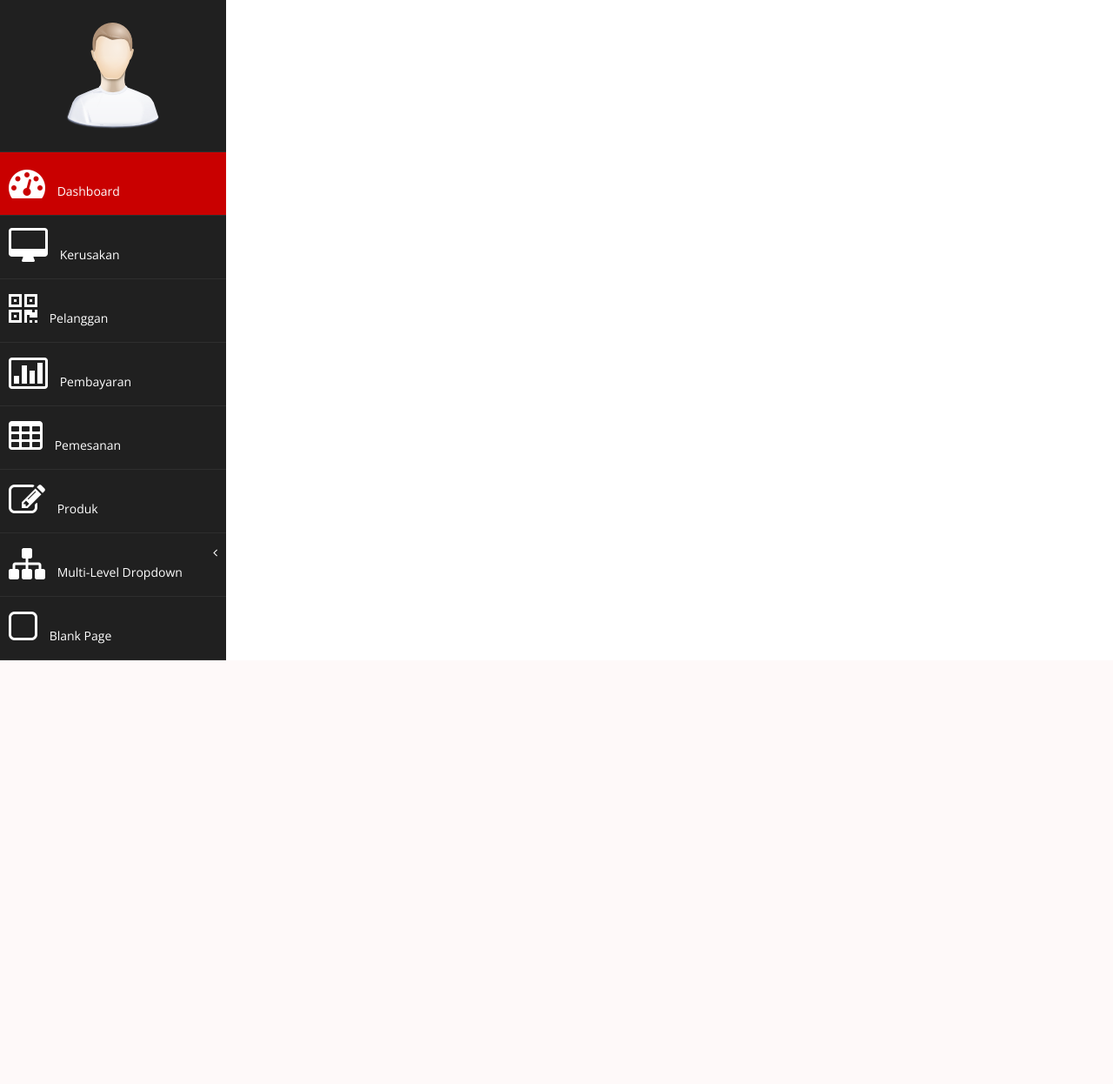
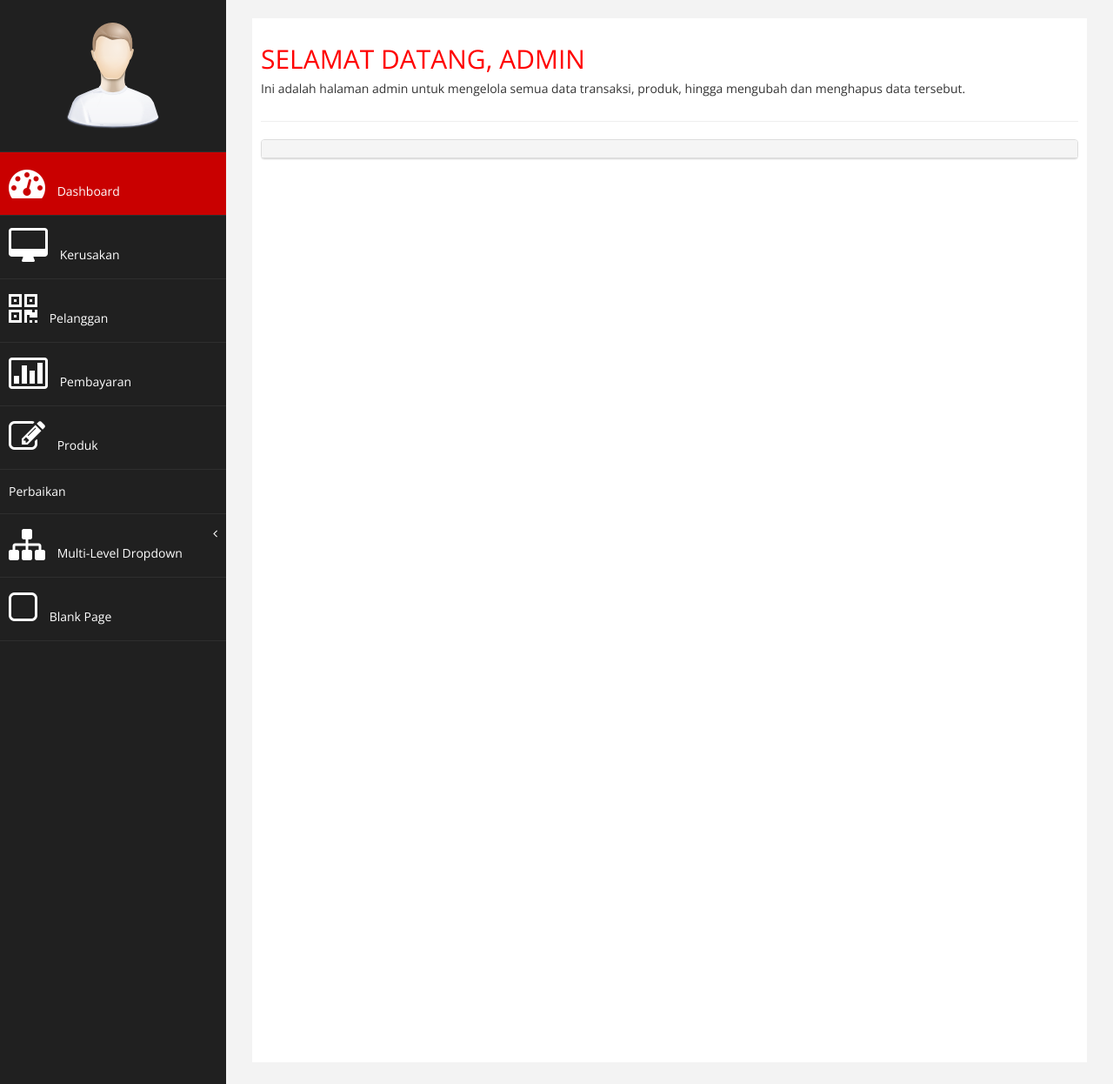
Before and after one commit to thisisalfarissitorus/starcompSTORE_REPAIR, a CodeIgniter app: page /starcompSTORE_REPAIR/ in a window 1280 px wide. Shown: the part 64-1310 px from the top of the page at 87% size. Before the commit the page ends 823 px from the top, so only its background shows below. Run offline with CodeIgniter, Linux system fonts and the light colour scheme; some libraries are stand-ins or nearby versions.

Commit message:
Pengubahan alamat base dan index
Pengubahan alamat base url dan index

```diff
--- a/starcomp-ci/application/config/config.php
+++ b/starcomp-ci/application/config/config.php
@@ -23,7 +23,7 @@ defined('BASEPATH') OR exit('No direct script access allowed');
 | a PHP script and you can easily do that on your own.
 |
 */
-$config['base_url'] = 'http://localhost/STARCOMP1/';
+$config['base_url'] = 'http://localhost/starcompSTORE_REPAIR/starcomp-ci/';
 
 /*
 |--------------------------------------------------------------------------
--- a/starcomp-ci/application/views/main/index.php
+++ b/starcomp-ci/application/views/main/index.php
@@ -7,7 +7,7 @@ defined('BASEPATH') OR exit('No direct script access allowed');
 <head>
       <meta charset="utf-8" />
     <meta name="viewport" content="width=device-width, initial-scale=1.0" />
-    <title>STARCOMP ADMIN</title>
+    <title>STARCOMP ADMIN : DASHBOARD</title>
     <!-- BOOTSTRAP STYLES-->
    <link href="<?php echo base_url('assets/css/bootstrap.css');?>" rel="stylesheet" />
      <!-- FONTAWESOME STYLES-->
@@ -46,7 +46,7 @@ font-size: 16px;"> Last access : 30 May 2014 &nbsp; <a href="#" class="btn btn-d
 
 
                     <li>
-                        <a class="active-menu"  href="<?php echo site_url('Welcome/index')?>"><i class="fa fa-dashboard fa-3x"></i> Dashboard</a>
+                        <a class="active-menu" href="<?php echo site_url('Welcome/index')?>"><i class="fa fa-dashboard fa-3x"></i> Dashboard</a>
                     </li>
                    <li>
                         <a  href="<?php echo site_url('Welcome/kerusakan')?>"><i class="fa fa-desktop fa-3x"></i> Kerusakan</a>
@@ -58,10 +58,10 @@ font-size: 16px;"> Last access : 30 May 2014 &nbsp; <a href="#" class="btn btn-d
                         <a   href="<?php echo site_url('Welcome/pembayaran')?>"><i class="fa fa-bar-chart-o fa-3x"></i> Pembayaran</a>
                     </li>
                     <li  >
-                        <a  href="<?php echo site_url('Welcome/pemesanan')?>"><i class="fa fa-table fa-3x"></i> Pemesanan</a>
+                        <a  href="<?php echo site_url('Welcome/produk')?>"><i class="fa fa-edit fa-3x"></i> Produk </a>
                     </li>
-                    <li  >
-                        <a  href="<?php echo site_url('Welcome/produk')?>"><i class="fa fa-edit fa-3x"></i> Produk </a>
+                    <li>
+                      <a "href="<?php echo site_url('Welcome/perbaikan')?>">Perbaikan</a>
                     </li>
 
 
@@ -93,7 +93,7 @@ font-size: 16px;"> Last access : 30 May 2014 &nbsp; <a href="#" class="btn btn-d
                         </ul>
                       </li>
                   <li  >
-                        <a  href="<?php echo site_url('Welcome/blank')?>"><i class="fa fa-square-o fa-3x"></i> Blank Page</a>
+                        <a href="<?php echo site_url('Welcome/blank')?>"><i class="fa fa-square-o fa-3x"></i> Blank Page</a>
                     </li>
                 </ul>
 
@@ -101,13 +101,28 @@ font-size: 16px;"> Last access : 30 May 2014 &nbsp; <a href="#" class="btn btn-d
 
         </nav>
         <!-- /. NAV SIDE  -->
-        <!-- CONTENTS -->
-        <!-- ISI CONTENT MULAI DI SINI -->
+        <div id="page-wrapper" >
+            <div id="page-inner">
+                <div class="row">
+                    <div class="col-md-12">
+                     <h2>SELAMAT DATANG, ADMIN</h2>
+                        <h5>Ini adalah halaman admin untuk mengelola semua data transaksi, produk, hingga mengubah dan menghapus data tersebut.</h5>
+                    </div>
+                </div>
+                 <!-- /. ROW  -->
+                 <hr />
+                 <!-- ISI CONTENT DIMULAI DI SINI-->
+               <div class="row">
+                <div class="col-md-12">
+                    <!-- Advanced Tables -->
+                    <div class="panel panel-default">
+                        <div class="panel-heading">
+                            <!-- <b>Daftar Komputer Pelanggan yang Sudah Diperbaiki</b> -->
+                        </div>
 
 
-
-
-                 <!-- /. ROW  -->
+                        </div>
+                    </div>
     </div>
              <!-- /. PAGE INNER  -->
             </div>
@@ -128,5 +143,6 @@ font-size: 16px;"> Last access : 30 May 2014 &nbsp; <a href="#" class="btn btn-d
     <script src="<?php echo base_url('assets/js/custom.js')?>"></script>
 
 
+
 </body>
 </html>
```
Lines whose indentation alone changed are shown as unchanged.
